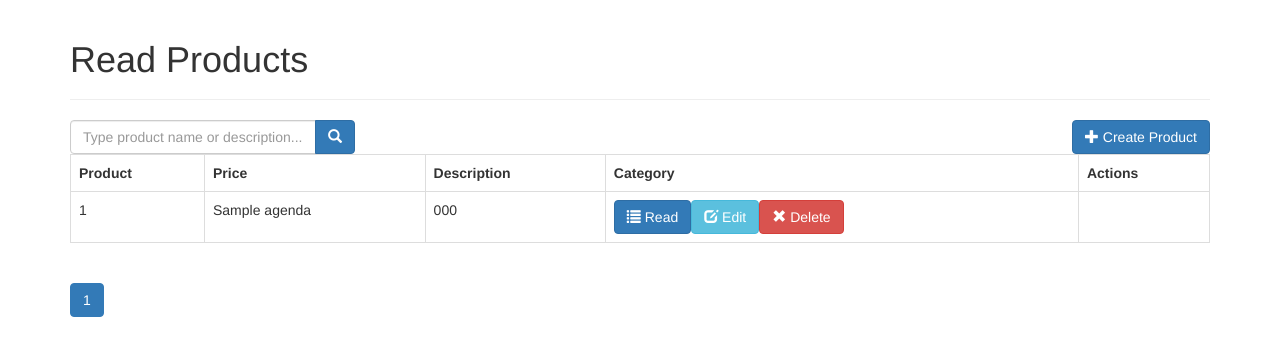
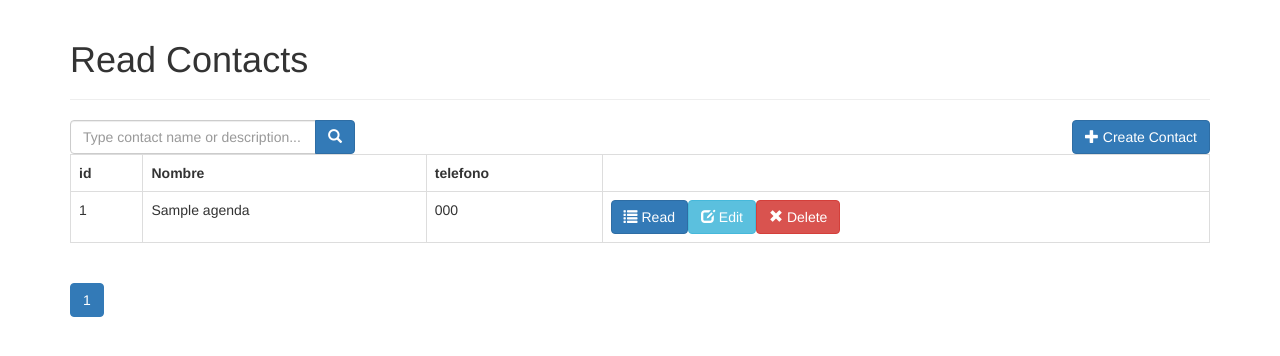
Before and after one commit to JeroniMateo/PHPEvaluables, a PHP site: page / in a window 1280 px wide. Shown: the top 356 px of the page. Run offline with PHP 8.4, Linux system fonts and the light colour scheme; tables that the repository leaves empty or names only in its code hold one stand-in row (values such as "Sample post"); some libraries are stand-ins or nearby versions.

Commit message:
contactos create and update

```diff
--- a/AgendaContactosDB/delete_contact.php
+++ b/AgendaContactosDB/delete_contact.php
@@ -4,7 +4,7 @@ if($_POST){
 
     // include database and object file
     include_once 'config/database.php';
-    include_once 'objects/product.php';
+    include_once 'objects/contacto.php';
 
     // get database connection
     $database = new Database();
@@ -17,11 +17,11 @@ if($_POST){
     $contacto->id = $_POST['object_id'];
 
     // delete the contact
-    if($product->delete()){
+    if($contacto->delete()){
         echo "Object was deleted.";
     }
 
-    // if unable to delete the product
+    // if unable to delete the contact
     else{
         echo "Unable to delete object.";
     }
--- a/AgendaContactosDB/index.php
+++ b/AgendaContactosDB/index.php
@@ -7,17 +7,17 @@ include_once 'config/database.php';
 include_once 'objects/contacto.php';
 
 
-// instantiate database and product object
+// instantiate database and contact object
 $database = new Database();
 $db = $database->getConnection();
 
 $contacto = new Contacto($db);
 
 
-$page_title = "Read Products";
+$page_title = "Read Contacts";
 include_once "layout_header.php";
 
-// query products
+// query contacts
 $stmt = $contacto->readAll($from_record_num, $records_per_page);
 
 // specify the page where paging is used
@@ -26,7 +26,7 @@ $page_url = "index.php?";
 // count total rows - used for pagination
 $total_rows=$contacto->countAll();
 
-// read_template.php controls how the product list will be rendered
+// read_template.php controls how the contact list will be rendered
 include_once "read_template.php";
 
 // layout_footer.php holds our javascript and closing html tags
--- a/AgendaContactosDB/paging.php
+++ b/AgendaContactosDB/paging.php
@@ -8,7 +8,7 @@ if($page>1){
     echo "</a></li>";
 }
 
-// count all products in the database to calculate total pages
+// count all contact in the database to calculate total pages
 $total_pages = ceil($total_rows / $records_per_page);
 
 // range of links to show
--- a/AgendaContactosDB/read_template.php
+++ b/AgendaContactosDB/read_template.php
@@ -3,30 +3,29 @@
 echo "<form role='search' action='search.php'>";
     echo "<div class='input-group col-md-3 pull-left margin-right-1em'>";
         $search_value=isset($search_term) ? "value='{$search_term}'" : "";
-        echo "<input type='text' class='form-control' placeholder='Type product name or description...' name='s' id='srch-term' required {$search_value} />";
+        echo "<input type='text' class='form-control' placeholder='Type contact name or description...' name='s' id='srch-term' required {$search_value} />";
         echo "<div class='input-group-btn'>";
             echo "<button class='btn btn-primary' type='submit'><i class='glyphicon glyphicon-search'></i></button>";
         echo "</div>";
     echo "</div>";
 echo "</form>";
 
-// create product button
+// create contact button
 echo "<div class='right-button-margin'>";
-    echo "<a href='create_product.php' class='btn btn-primary pull-right'>";
-        echo "<span class='glyphicon glyphicon-plus'></span> Create Product";
+    echo "<a href='create_contact.php' class='btn btn-primary pull-right'>";
+        echo "<span class='glyphicon glyphicon-plus'></span> Create Contact";
     echo "</a>";
 echo "</div>";
 
-// display the products if there are any
+// display the contacts if there are any
 if($total_rows>0){
 
     echo "<table class='table table-hover table-responsive table-bordered'>";
         echo "<tr>";
-            echo "<th>Product</th>";
-            echo "<th>Price</th>";
-            echo "<th>Description</th>";
-            echo "<th>Category</th>";
-            echo "<th>Actions</th>";
+            echo "<th>id</th>";
+            echo "<th>Nombre</th>";
+            echo "<th>telefono</th>";
+
         echo "</tr>";
 
         while ($row = $stmt->fetch(PDO::FETCH_ASSOC)){
@@ -41,17 +40,17 @@ if($total_rows>0){
 
                 echo "<td>";
 
-                    // read product button
+                    // read contact button
                     echo "<a href='read_one.php?id={$id}' class='btn btn-primary left-margin'>";
                         echo "<span class='glyphicon glyphicon-list'></span> Read";
                     echo "</a>";
 
-                    // edit product button
-                    echo "<a href='update_product.php?id={$id}' class='btn btn-info left-margin'>";
+                    // edit contact button
+                    echo "<a href='update_contact.php?id={$id}' class='btn btn-info left-margin'>";
                         echo "<span class='glyphicon glyphicon-edit'></span> Edit";
                     echo "</a>";
 
-                    // delete product button
+                    // delete contact button
                     echo "<a delete-id='{$id}' class='btn btn-danger delete-object'>";
                         echo "<span class='glyphicon glyphicon-remove'></span> Delete";
                     echo "</a>";
@@ -68,8 +67,8 @@ if($total_rows>0){
     include_once 'paging.php';
 }
 
-// tell the user there are no products
+// tell the user there are no contact
 else{
-    echo "<div class='alert alert-danger'>No products found.</div>";
+    echo "<div class='alert alert-danger'>No contacts found.</div>";
 }
 ?>
```
Also changed, not shown: AgendaContactosDB/read_one.php (+7 -7 lines), AgendaContactosDB/search.php (+4 -4 lines), AgendaContactosDB/create_contact.php (renamed from AgendaContactosDB/createContacto.php), AgendaContactosDB/update_product.php (line endings or trailing spaces).
